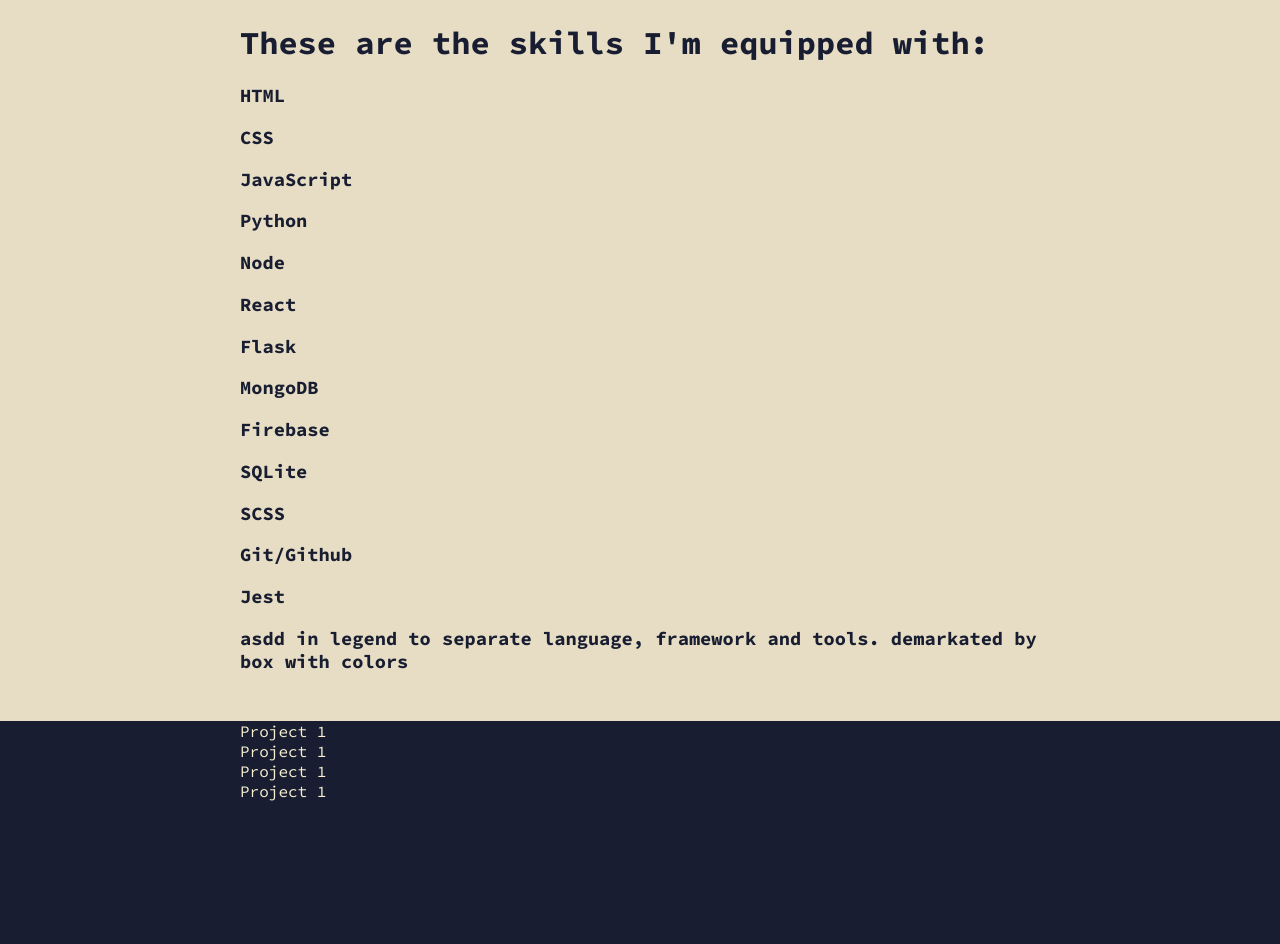
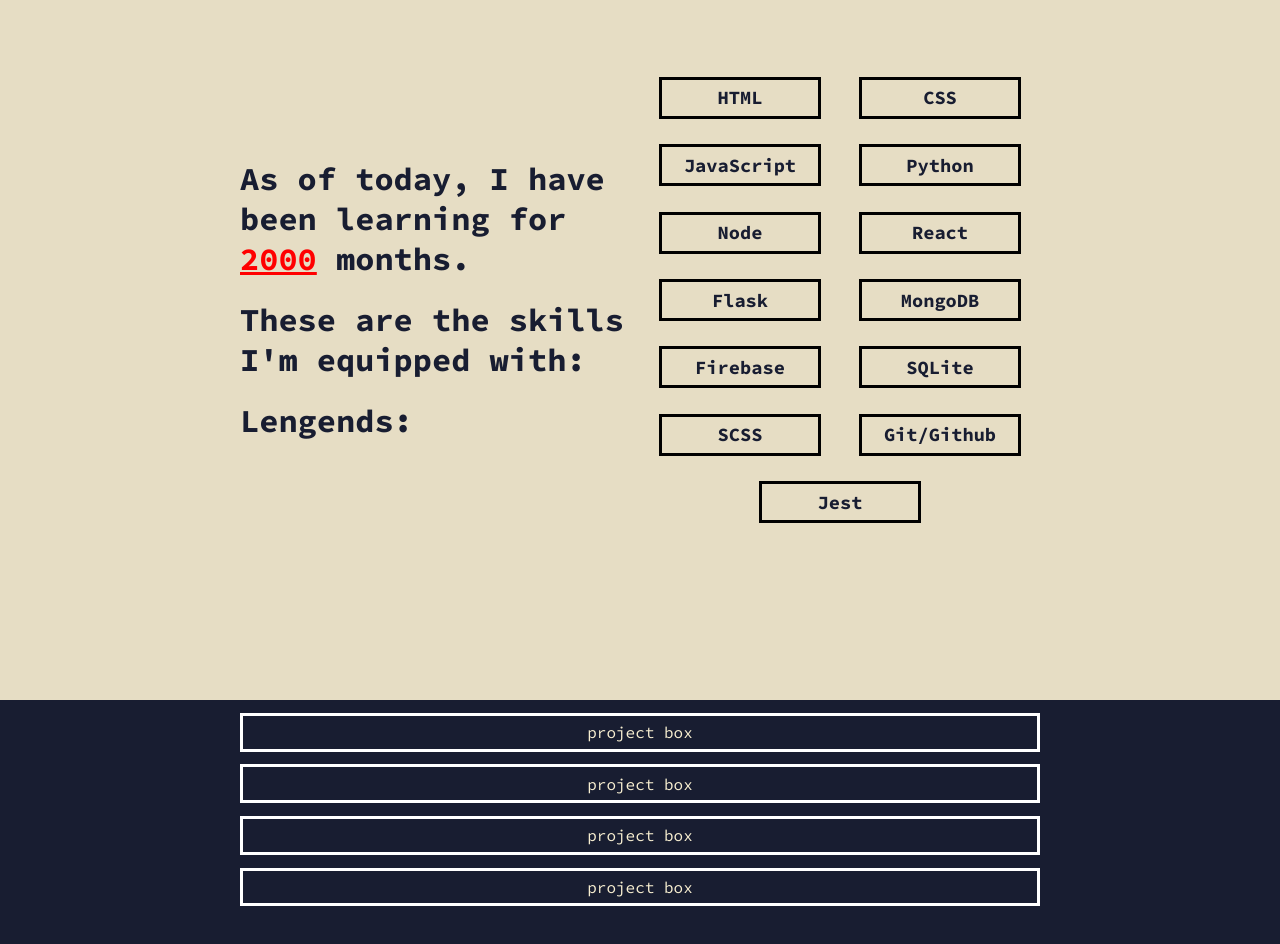
Before and after one commit to salmonsashimi/my-site, a React (Create React App) app: page / in a window 1280 px wide. Shown: the part 900-1844 px from the top of the page. Built offline with nearby package versions, Linux system fonts and the light colour scheme.

Commit message:
added skills

```diff
--- a/src/components/About.js
+++ b/src/components/About.js
@@ -1,16 +1,17 @@
 import React from 'react';
+import SkillBox from './SkillBox';
 import '../styles/About.css'
-import SkillBox from './SkillBox';
 
 export default () => {
     let months = 2000;
     return (
         <div className='about container'>
-            <div>
+            <div className='half-container'>
                 <h1>As of today, I have been learning for <span className='months'>{months}</span> months.</h1>
                 <h1>These are the skills I'm equipped with:</h1>
+                <h1>Lengends:</h1>
             </div>
-            <div>
+            <div className='half-container'>
                 <SkillBox />
             </div>
         </div>
--- /dev/null
+++ b/src/components/ProjectBox.js
@@ -0,0 +1,6 @@
+import React from 'react';
+import '../styles/ProjectBox.css';
+
+export default () => (
+    <div className='projectBox'>project box</div>
+)
--- a/src/components/Projects.js
+++ b/src/components/Projects.js
@@ -1,11 +1,13 @@
 import React from 'react';
+import ProjectBox from './ProjectBox';
 import '../styles/Projects.css';
+
 
 export default () => (
     <div className='projects container'>
-        <div>Project 1</div>
-        <div>Project 1</div>
-        <div>Project 1</div>
-        <div>Project 1</div>
+        <ProjectBox />
+        <ProjectBox />
+        <ProjectBox />
+        <ProjectBox />
     </div>
 )
--- a/src/components/Skill.js
+++ b/src/components/Skill.js
@@ -1,7 +1,7 @@
 import React from 'react';
+import '../styles/Skill.css'
 
 export default (props) => (
-    <div>
-        <h3>{props.skill}</h3>
-    </div>
+    <h3 className='skill'>{props.skill}</h3>
+
 )
--- a/src/components/SkillBox.js
+++ b/src/components/SkillBox.js
@@ -1,12 +1,12 @@
 import React from 'react';
 import Skill from './Skill';
+import '../styles/SkillBox.css'
 
 const skillBox = (props) => (
-    <div>
+    <div className='skillBox'>
         {props.skills.map((skill) => (
             <Skill key={skill} skill={skill} />
         ))}
-        <h3> asdd in legend to separate language, framework and tools. demarkated by box with colors</h3>
 
     </div>
 )
@@ -15,7 +15,4 @@
     skills: ['HTML', 'CSS', 'JavaScript', 'Python', 'Node', 'React', 'Flask', 'MongoDB', 'Firebase', 'SQLite', 'SCSS', 'Git/Github', 'Jest']
 }
 
-
-
-
 export default skillBox;
--- a/src/styles/About.css
+++ b/src/styles/About.css
@@ -2,9 +2,17 @@
     height: 100vh;
     background-color: #E6DDC4;
     color: #181D31;
+    display: flex;
+    align-items: center;
+
 }
 
 .months {
     color: red;
     text-decoration: underline;
 }
+
+.half-container {
+    min-width: 50%;
+    padding: auto;
+}
--- /dev/null
+++ b/src/styles/ProjectBox.css
@@ -0,0 +1,13 @@
+.projectBox {
+    border: 0.2rem solid white;
+    text-align: center;
+    padding: 0.4rem 0.2rem;
+    min-width: 150px;
+    margin: 0.8rem 0;
+    transition: 0.3s
+}
+
+.projectBox:hover {
+    background-color: white;
+    color: black
+}
--- a/src/styles/Projects.css
+++ b/src/styles/Projects.css
@@ -1,6 +1,4 @@
-
 .projects {
     height: 100vh;
     color: #f8efd1;
-
 }
--- /dev/null
+++ b/src/styles/Skill.css
@@ -0,0 +1,13 @@
+.skill {
+    border: 0.2rem solid black;
+    text-align: center;
+    padding: 0.4rem 0.2rem;
+    min-width: 150px;
+    margin: 0.8rem 0;
+    transition: 0.3s
+}
+
+.skill:hover {
+    background-color: black;
+    color: white
+}
--- /dev/null
+++ b/src/styles/SkillBox.css
@@ -0,0 +1,5 @@
+.skillBox {
+    display: flex;
+    flex-wrap: wrap;
+    justify-content: space-around;
+}
```
